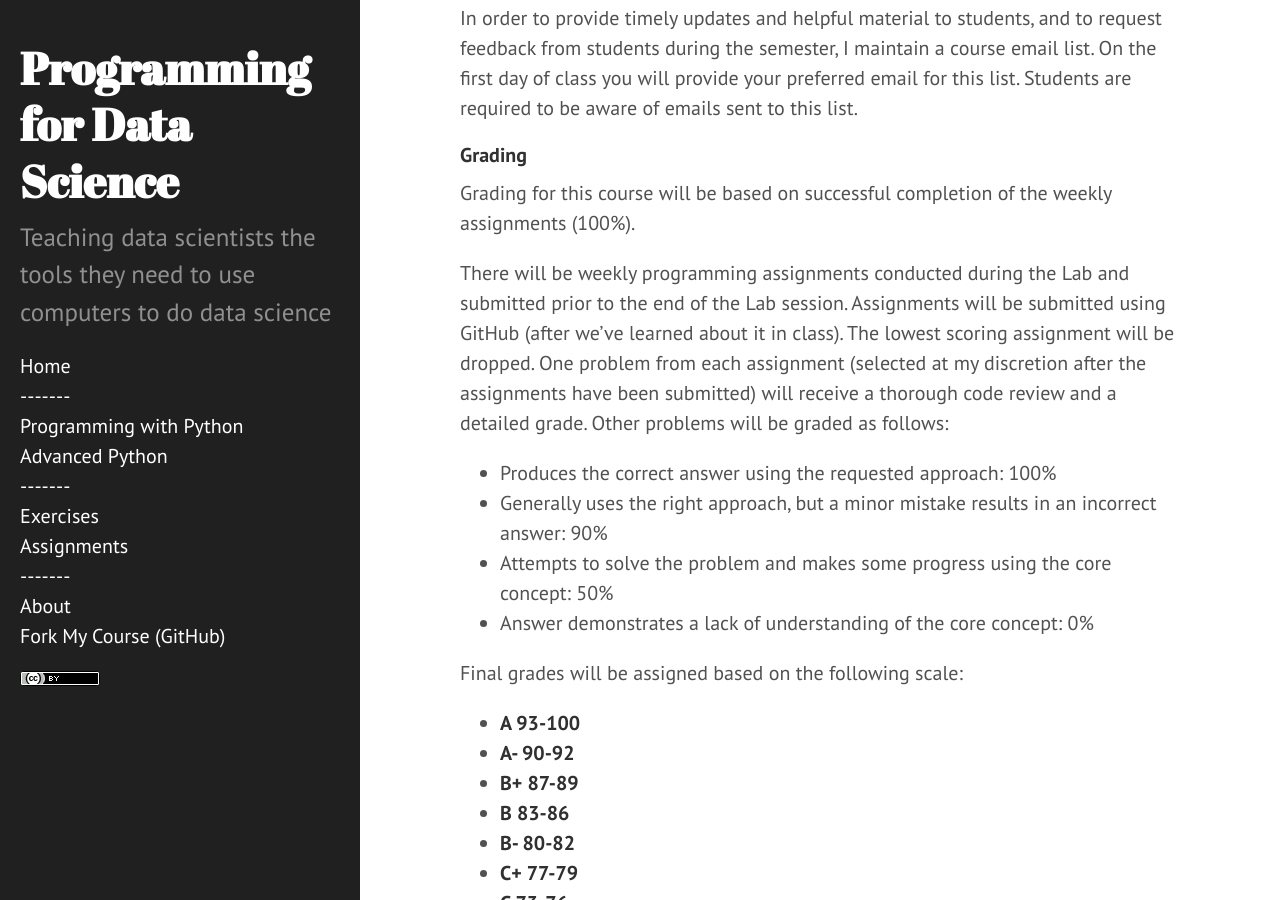
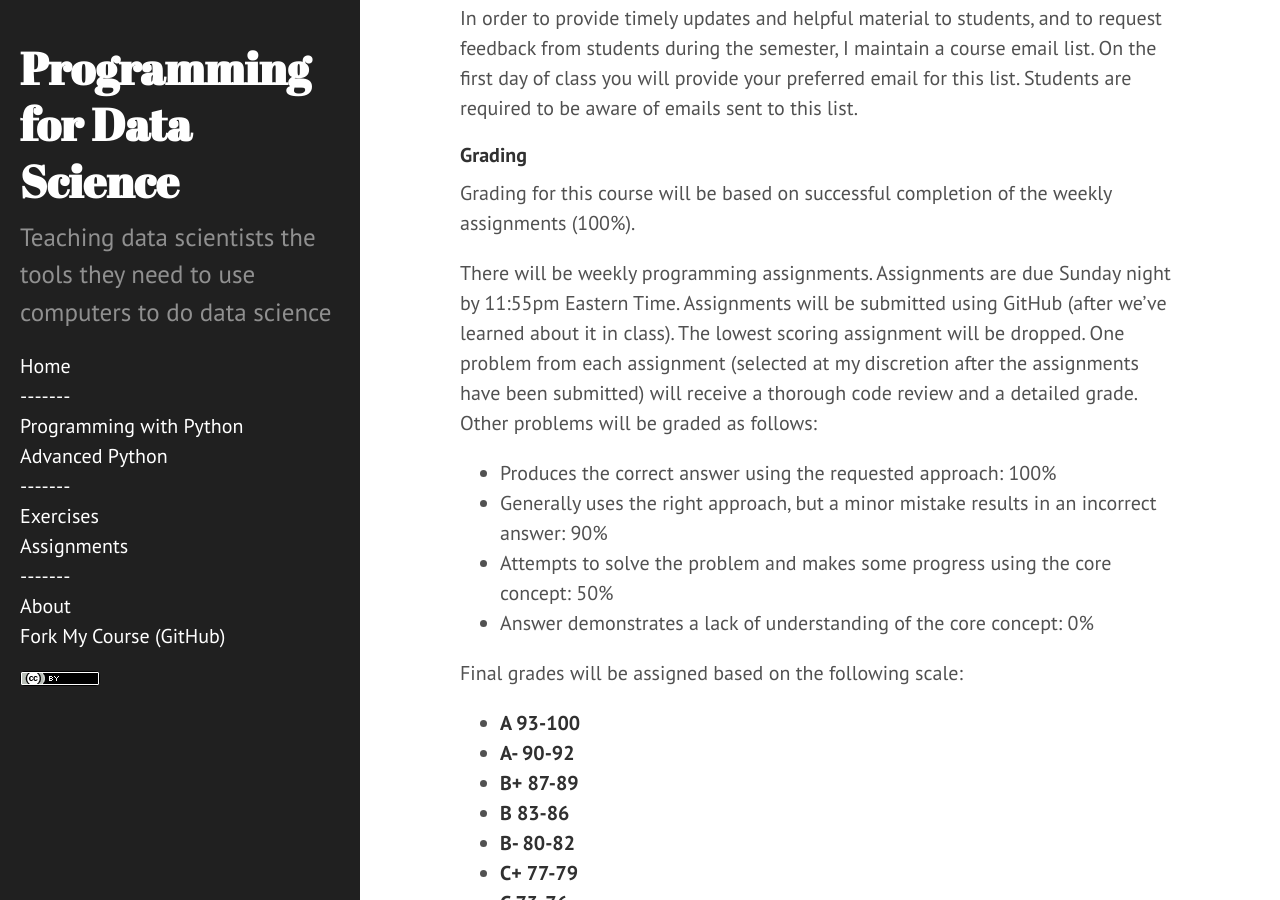
Before and after one commit to nyu-cds/courses, a Jekyll site: the page built from syllabus/advanced-syllabus.md, in a window 1280 px wide and 900 px high, scrolled down 1677 px. Built offline with Jekyll 4.4.1, drawn with Linux system fonts in a browser that asks for light colours.

Commit message:
Update advanced-syllabus.md

```diff
--- a/syllabus/advanced-syllabus.md
+++ b/syllabus/advanced-syllabus.md
@@ -75,8 +75,8 @@ emails sent to this list.
 Grading for this course will be based on successful completion of the weekly
 assignments (100%).
 
-There will be weekly programming assignments conducted during the Lab and submitted
-prior to the end of the Lab session. Assignments will be submitted using GitHub
+There will be weekly programming assignments. Assignments are due Sunday night
+by 11:55pm Eastern Time. Assignments will be submitted using GitHub
 (after we've learned about it in class). The lowest scoring assignment will be
 dropped. One problem from each assignment (selected at my discretion after the
 assignments have been submitted) will receive a thorough code review and a
```
